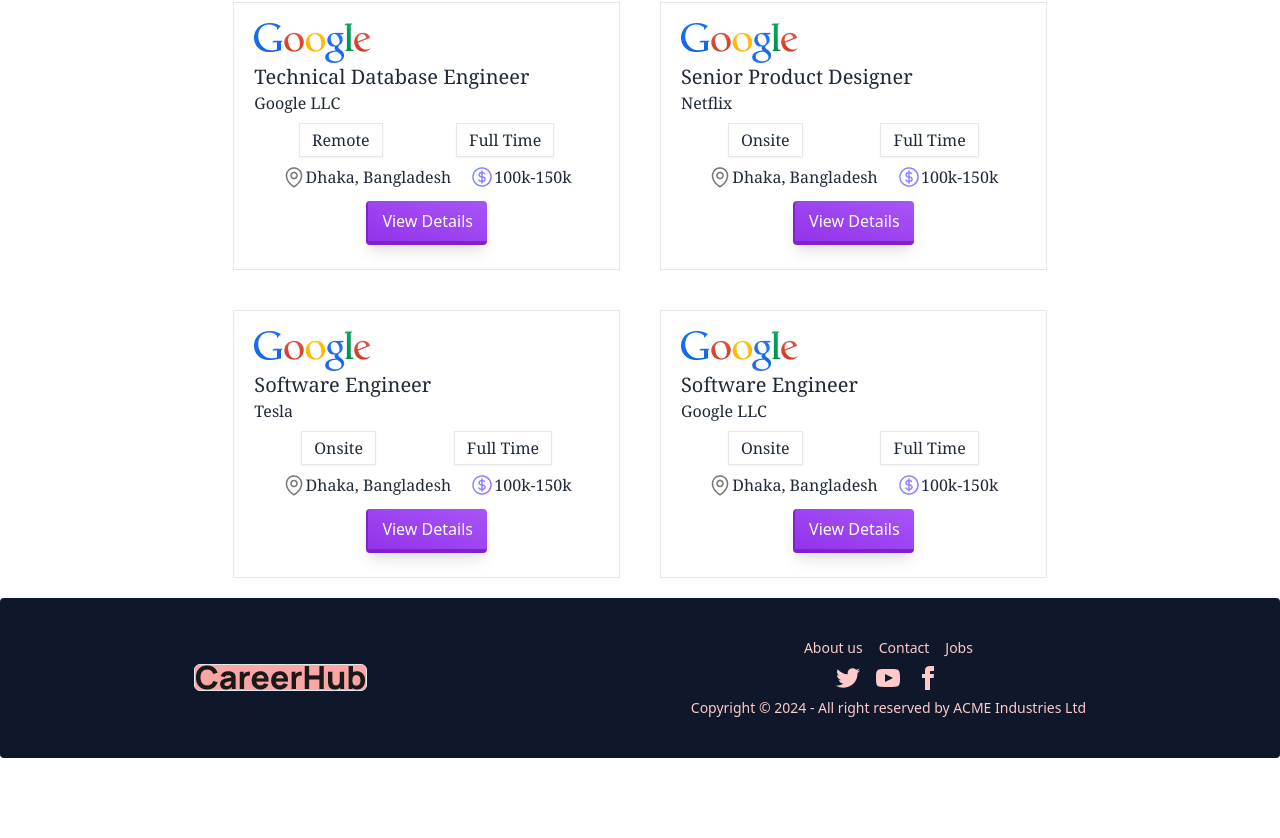
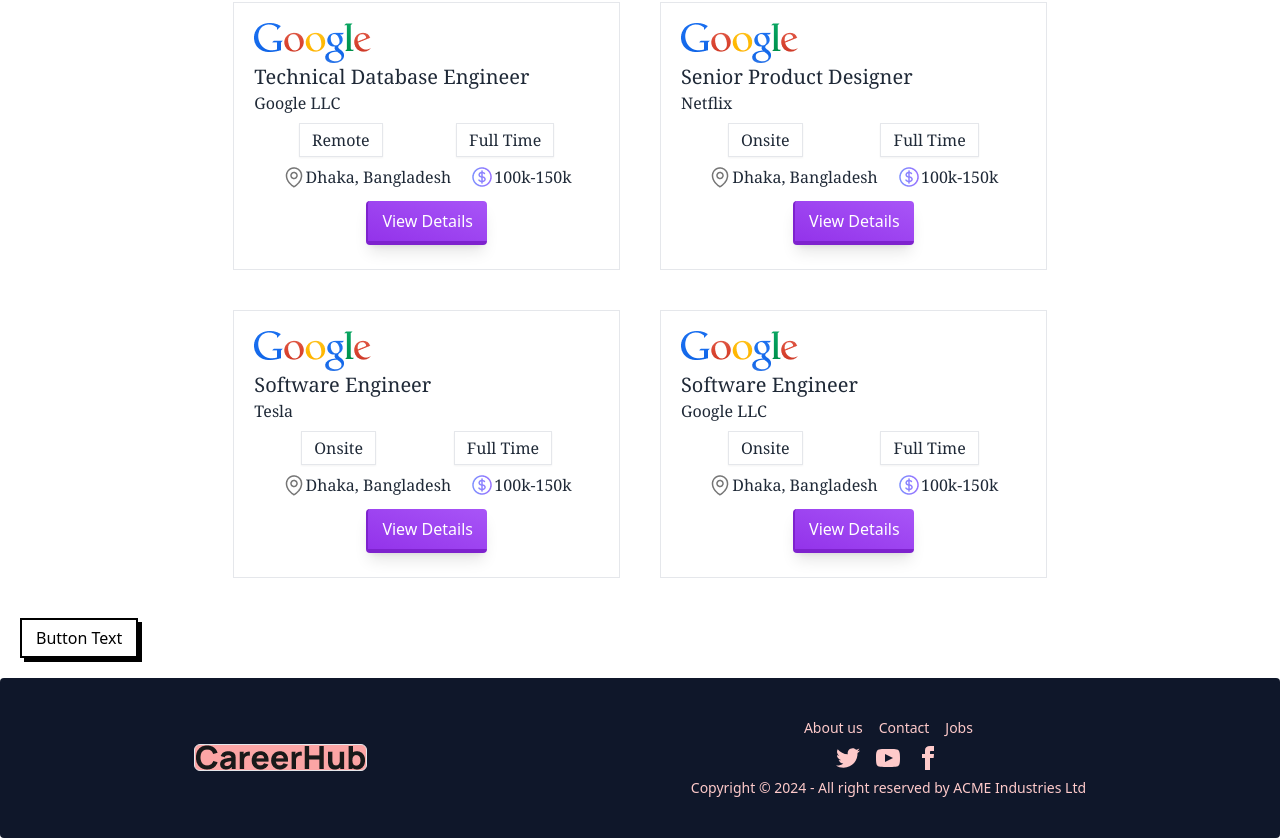
Before and after one commit to hulk-code/Search_Jobs, a React (Vite) app: page / in a window 1280 px wide. Shown: the part 977-1815 px from the top of the page. Before the commit the page ends 1735 px from the top, so only its background shows below. Built offline with nearby package versions, Linux system fonts and the light colour scheme.

Commit message:
dynamic show all job button

```diff
--- a/src/Component/Home/FeaturedJobs/FeaturedJobs.jsx
+++ b/src/Component/Home/FeaturedJobs/FeaturedJobs.jsx
@@ -27,7 +27,17 @@
       >
         Show All
       </button> */}
-
+      <a
+  href="#_"
+  className={`relative inline-block px-4 py-2 font-medium group m-5 ${jobs.length === dataLength && "hidden"}`}
+  onClick={() => setDataLength(jobs.length)}
+>
+  <span className="absolute inset-0 w-full h-full transition duration-200 ease-out transform translate-x-1 translate-y-1 bg-black group-hover:-translate-x-0 group-hover:-translate-y-0"></span>
+  <span className="absolute inset-0 w-full h-full bg-white border-2 border-black group-hover:bg-black"></span>
+  <span className="relative text-black group-hover:text-white">
+    Button Text
+  </span>
+</a>
 
     </div>
   );
```
